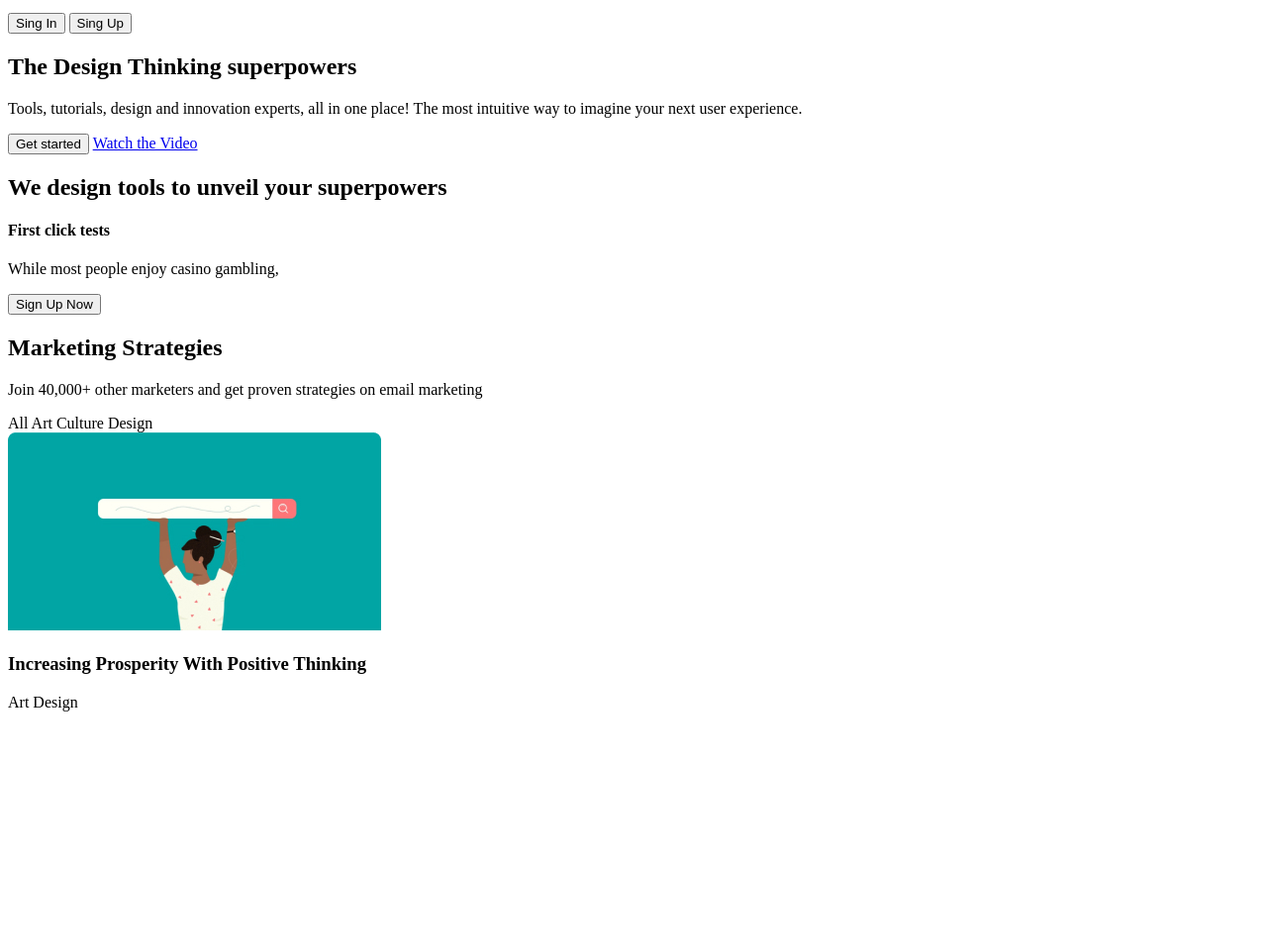
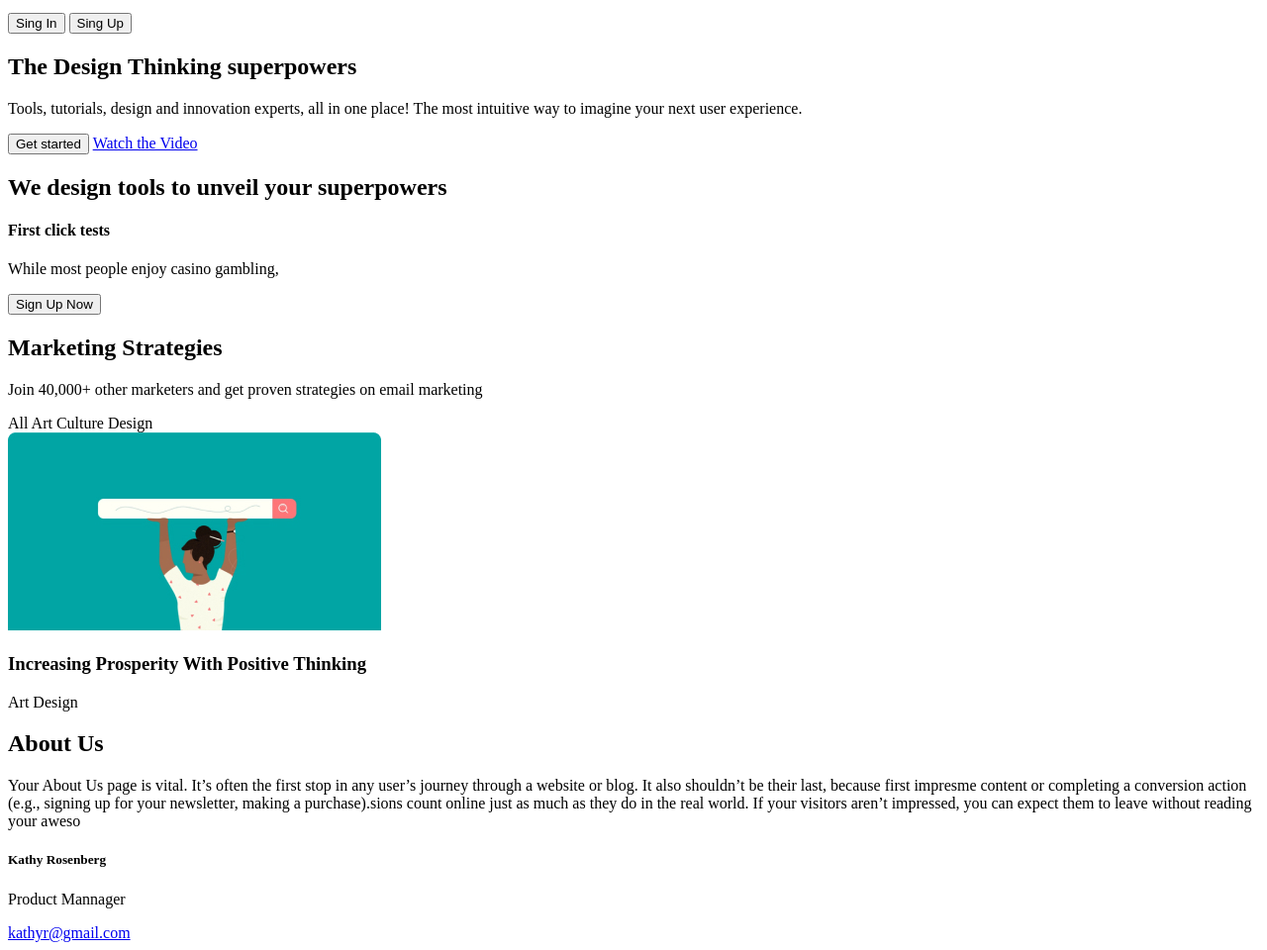
Before and after one commit to SergeyLoveyko/friday-live-code, a plain HTML site: page index.html in a window 1280 px wide. Shown: the part 117-1077 px from the top of the page at 99% size. Before the commit the page ends 844 px from the top, so only its background shows below. Drawn offline with Linux system fonts and the light colour scheme.

Commit message:
feat: add section about us

```diff
--- a/index.html
+++ b/index.html
@@ -71,7 +71,7 @@
         <span class="tag tag__bordered">Culture</span>
         <span class="tag tag__bordered">Design</span>
       </div>
-      <div class="layout-4-column">
+      <div class="layout-3-column">
         <div class="strategy block-shadowed">
           <img src="./img/strategies/1.jpg" alt="strategy">
           <h3>Increasing Prosperity With Positive Thinking</h3>
@@ -83,6 +83,28 @@
       </div>
     </div>
   </section>
+  <section class="about-as">
+    <div class="container">
+      <h2>About Us</h2>
+      <p>
+        Your About Us page is vital. It’s often the first stop in any user’s
+        journey through a website or blog. It also shouldn’t be their last, because
+        first impresme content or completing a conversion action
+        (e.g., signing up for your newsletter, making a purchase).sions count online just as much as they do in the real world.
+        If your visitors aren’t impressed, you can expect them to leave without
+        reading your aweso
+      </p>
+      <div class="layout-3-column">
+        <div class="employee block-shadowed">
+          <div class="employee__contant">
+            <h5>Kathy Rosenberg</h5>
+            <p class="employee__title">Product Mannager</p>
+            <a href="mailto:kathyr@gmail.com">kathyr@gmail.com</a>
+          </div>
+        </div>
+      </div>
+    </div>
+  </section>
 
 </body>
 </html>
```
